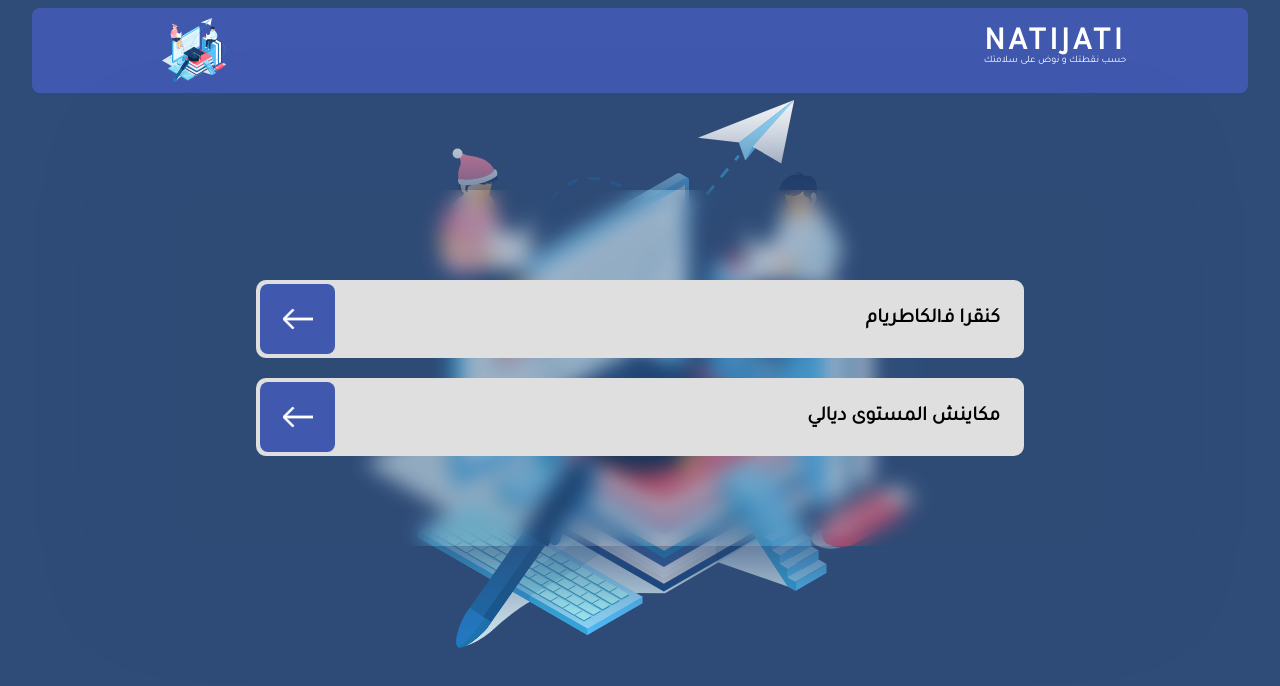
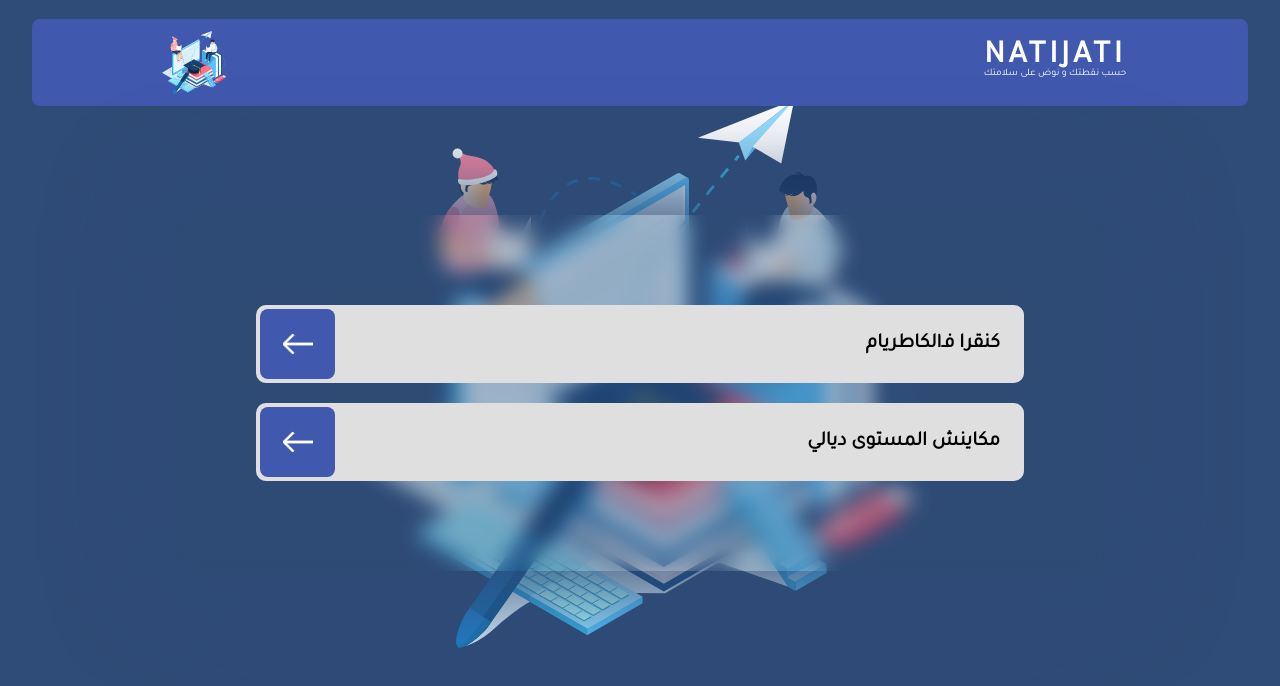
Before and after one commit to Skayologie/Natijati, a plain HTML site: page index.html in a window 1280 px wide. Drawn offline with Linux system fonts and the light colour scheme; a web font is replaced by a local one.

Commit message:
Update index.html

```diff
--- a/index.html
+++ b/index.html
@@ -21,12 +21,12 @@
         .upbaring{
             display: flex;
             justify-content: center;
-            height: 100px;
+            height: 125px;
             place-items: center;
         }
         .NavBar{
             background-color: #4059AF;
-            height: 85%;
+            height: 70%;
             width: 95%;
             display: flex;
             justify-content: center;
```
